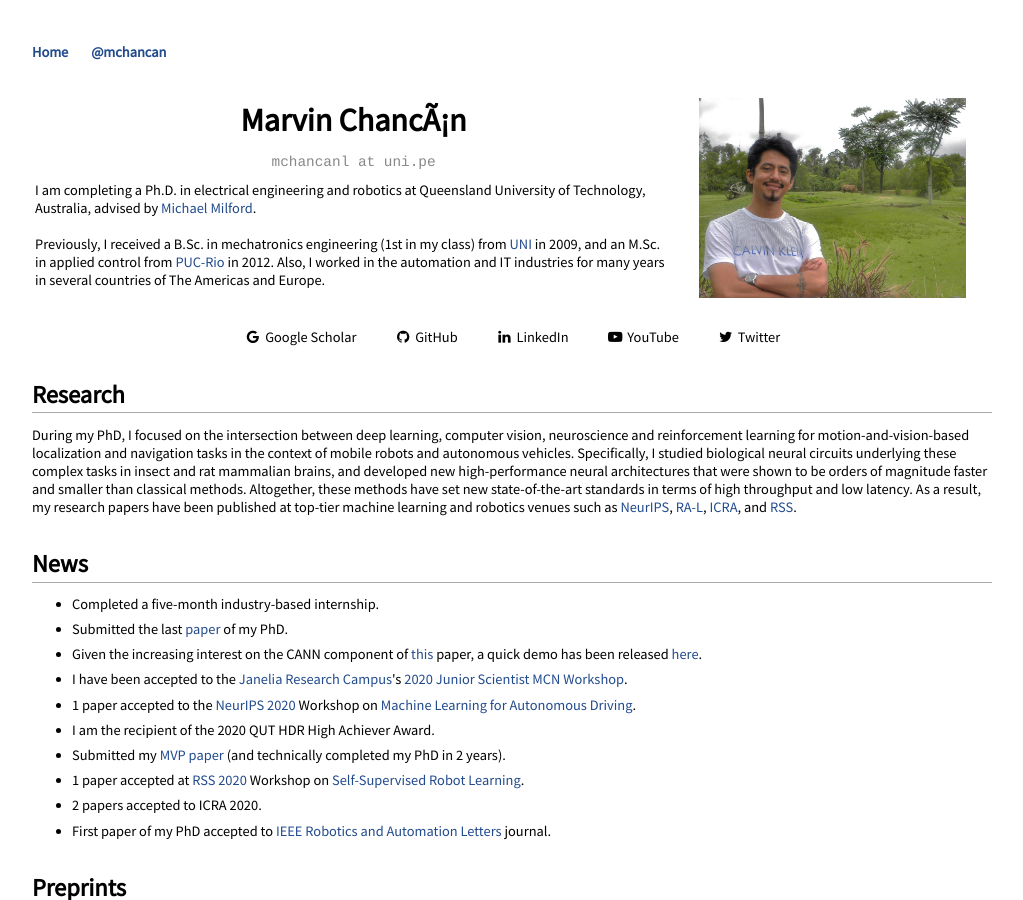
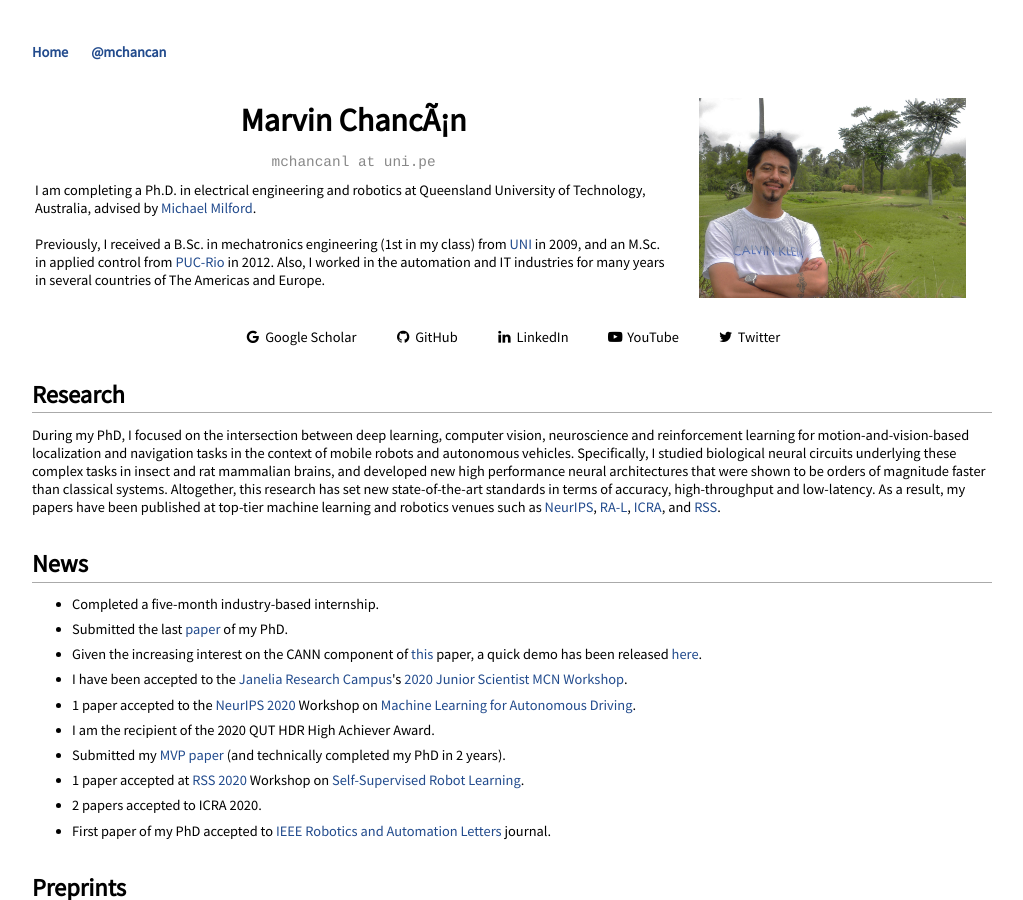
Before and after one commit to mchancan/mchancan.github.io, a Jekyll site: the page built from index.html, in a window 1280 px wide and 900 px high. Shown: the whole window, without its empty margins (128-1151 px from the left). Built offline with Jekyll 4.4.1, drawn with Linux system fonts in a browser that asks for light colours; comment, search, counter and statistics services are not loaded; a style sheet for code colours, icons or effects is not loaded.

Commit message:
Update index.html

```diff
--- a/index.html
+++ b/index.html
@@ -35,9 +35,10 @@ title: Marvin Chancán
 
 <h2>Research</h2>
 During my PhD, I focused on the intersection between deep learning, computer vision, neuroscience and reinforcement learning for motion-and-vision-based localization and navigation tasks in the context of mobile robots and autonomous vehicles.
-Specifically, I studied biological neural circuits underlying these complex tasks in insect and rat mammalian brains, and developed new high-performance neural architectures that were shown to be orders of magnitude faster and smaller than classical methods.
-Altogether, these methods have set new state-of-the-art standards in terms of high throughput and low latency.
-As a result, my research papers have been published at top-tier machine learning and robotics venues such as <a href="https://nips.cc/" target="_blank">NeurIPS</a>,
+Specifically, I studied biological neural circuits underlying these complex tasks in insect and rat mammalian brains,
+and developed new high performance neural architectures that were shown to be orders of magnitude faster than classical systems.
+Altogether, this research has set new state-of-the-art standards in terms of accuracy, high-throughput and low-latency.
+As a result, my papers have been published at top-tier machine learning and robotics venues such as <a href="https://nips.cc/" target="_blank">NeurIPS</a>,
 <a href="https://www.ieee-ras.org/publications/ra-l" target="_blank">RA-L</a>,
 <a href="https://www.ieee-ras.org/conferences-workshops/fully-sponsored/icra" target="_blank">ICRA</a>, and
 <a href="https://roboticsconference.org" target="_blank">RSS</a>.
```
